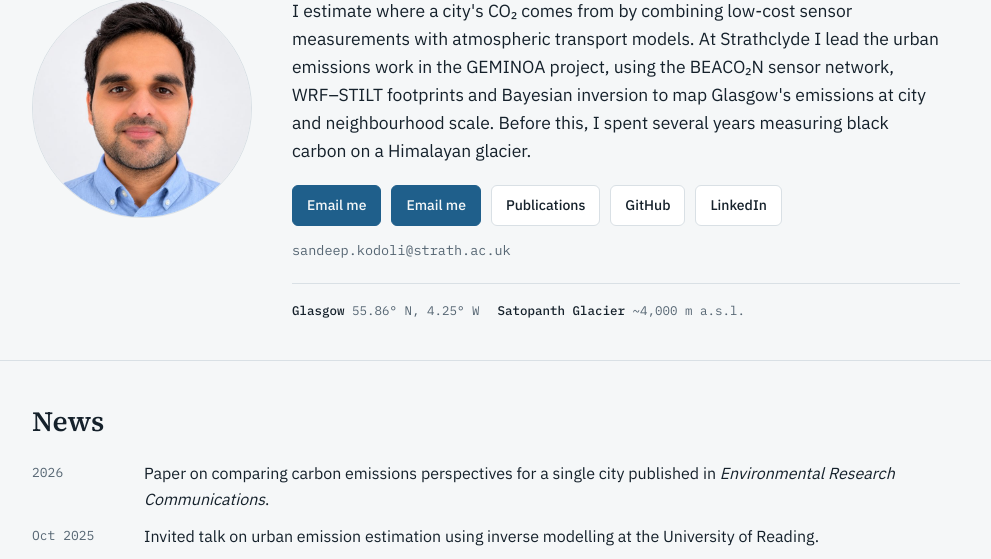
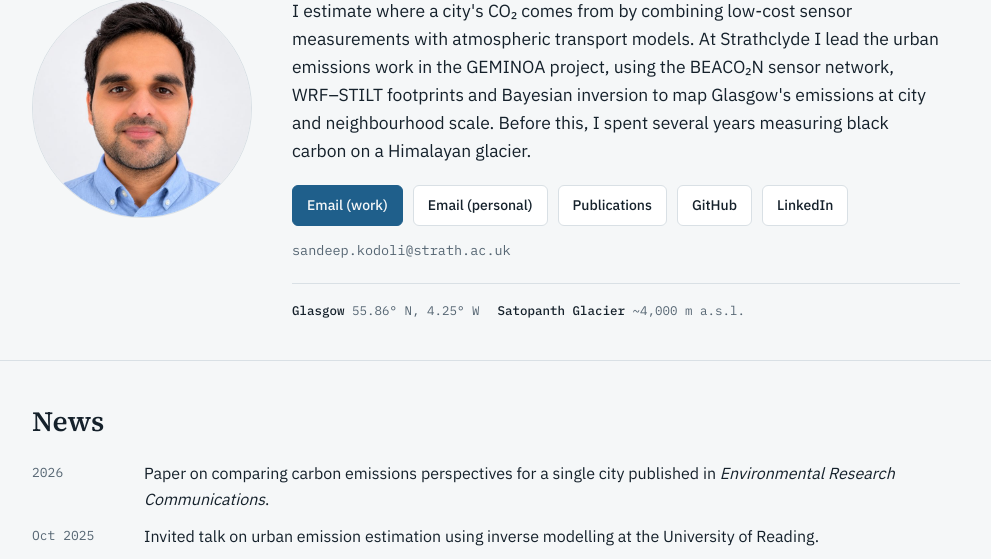
Before and after one commit to skodoli/skodoli.github.io, a plain HTML site: page index.html in a window 1280 px wide. Shown: the part 214-773 px from the top of the page, without its empty margins (144-1135 px from the left). Drawn offline with Linux system fonts and the light colour scheme.

Commit message:
Update email links in index.html

```diff
--- a/index.html
+++ b/index.html
@@ -185,8 +185,8 @@ footer .wrap{display:flex;flex-wrap:wrap;justify-content:space-between;gap:12px}
       <h1>Sandeep Kodoli, PhD</h1>
       <p class="lede">I estimate where a city's CO₂ comes from by combining low-cost sensor measurements with atmospheric transport models. At Strathclyde I lead the urban emissions work in the GEMINOA project, using the BEACO₂N sensor network, WRF–STILT footprints and Bayesian inversion to map Glasgow's emissions at city and neighbourhood scale. Before this, I spent several years measuring black carbon on a Himalayan glacier.</p>
       <div class="links">
-        <a class="btn primary" href="mailto:sandeep.kodoli@strath.ac.uk">Email me</a>
-        <a class="btn primary" href="mailto:sandeepkapsara@gmail.com">Email me</a>
+        <a class="btn primary" href="mailto:sandeep.kodoli@strath.ac.uk">Email (work)</a>
+        <a class="btn" href="mailto:sandeepkapsara@gmail.com">Email (personal)</a>
         <a class="btn" href="#publications">Publications</a>
         <a class="btn" href="https://github.com/skodoli">GitHub</a>
         <a class="btn" href="https://www.linkedin.com/in/sandeep-kodoli-22863240/">LinkedIn</a>
```
